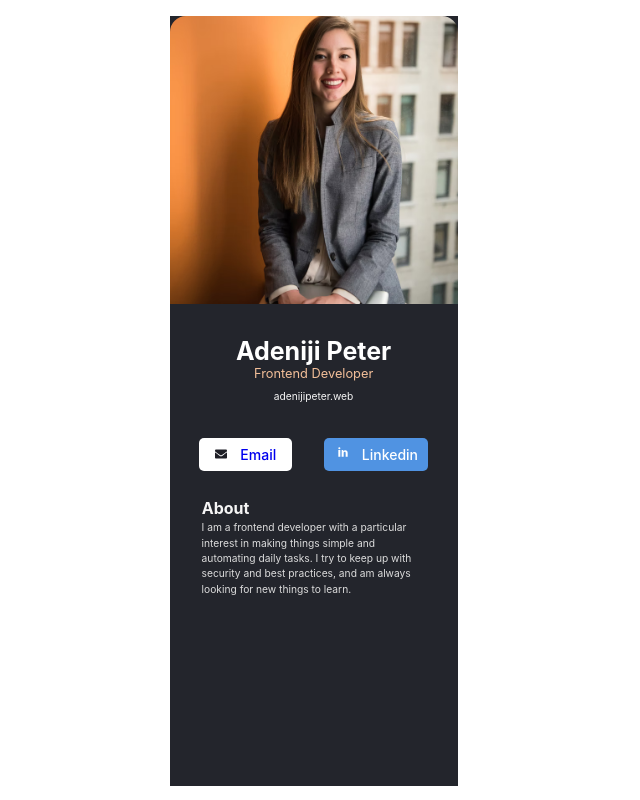
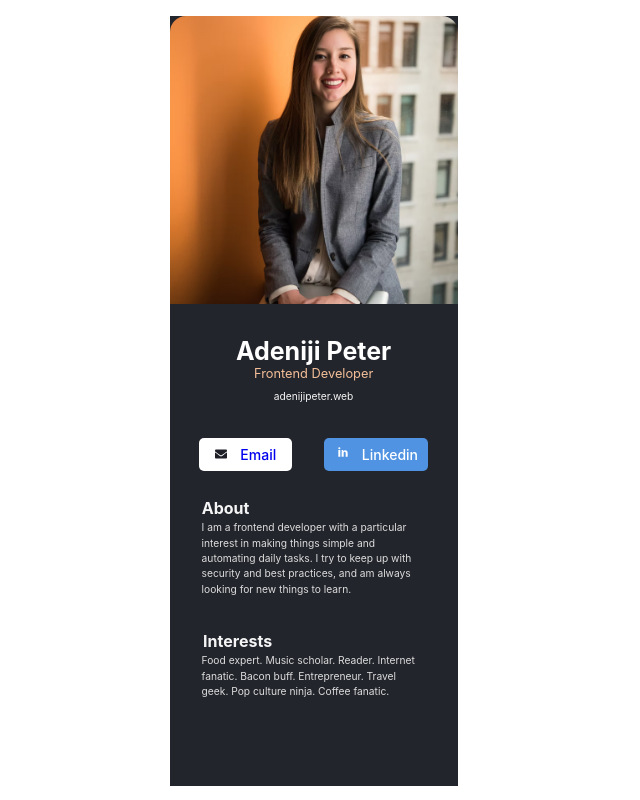
Before and after one commit to AGpeter2018/my-business-card, a React (Create React App) app: page / in a window 1280 px wide. Shown: the whole page, without its empty margins (0-640 px from the left). Built offline with nearby package versions, Linux system fonts and the light colour scheme.

Commit message:
a new folder created for the area of interest

```diff
--- a/src/App.js
+++ b/src/App.js
@@ -4,6 +4,7 @@ import ImageComponent from "./components/image-component";
 import TextEditComponent from "./components/text-header-component/text-header.component";
 import SocialIcon1 from "./components/social-icon1-component/social-icon1-component";
 import AboutComponent from "./components/about-component/about-component";
+import InterestComponent from "./components/interest-component/interest-component";
 
 class App extends React.Component {
   constructor() {
@@ -24,6 +25,7 @@ class App extends React.Component {
           <SocialIcon1 />
           <div className="text-container">
             <AboutComponent />
+            <InterestComponent />
           </div>
         </div>
       </div>
--- a/src/components/about-component/about-style.css
+++ b/src/components/about-component/about-style.css
@@ -1,8 +1,4 @@
 .about-container {
-  /* display: flex;
-  justify-content: flex-start;
-  align-items: center;
-  padding: 0 ; */
   margin: 0;
   padding: 0;
 }
--- a/src/components/interest-component/interest-component.jsx
+++ b/src/components/interest-component/interest-component.jsx
@@ -0,0 +1,17 @@
+import React from "react";
+
+import "./interest-style.css";
+
+const InterestComponent = () => {
+  return (
+    <div className="interest-container">
+      <h2>Interests</h2>
+      <p>
+        Food expert. Music scholar. Reader. Internet fanatic. Bacon buff.
+        Entrepreneur. Travel geek. Pop culture ninja. Coffee fanatic.
+      </p>
+    </div>
+  );
+};
+
+export default InterestComponent;
--- a/src/components/interest-component/interest-style.css
+++ b/src/components/interest-component/interest-style.css
@@ -0,0 +1,28 @@
+.interest-container {
+  margin: 0;
+  padding: 0;
+}
+
+.interest-container h2 {
+  padding-right: 9.5rem;
+  padding-top: 2rem;
+  font-family: Inter;
+  font-weight: 700;
+  font-style: Bold;
+  font-size: 16px;
+  line-height: 150%;
+  letter-spacing: 0%;
+  color: #f5f5f5;
+}
+
+.interest-container p {
+  margin: 0 2rem;
+  text-align: left;
+  font-family: Inter;
+  font-weight: 400;
+  font-style: Regular;
+  font-size: 10.24px;
+  line-height: 150%;
+  letter-spacing: 0%;
+  color: #dcdcdc;
+}
```
Also changed, not shown: src/components/footer-icon-component/footer-icon-component.jsx (added), src/components/footer-icon-component/footer-icon-style.css (added).
